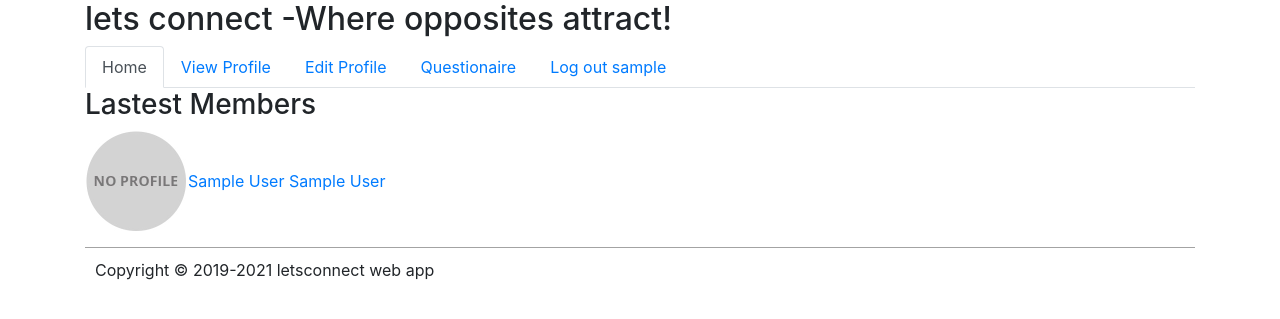
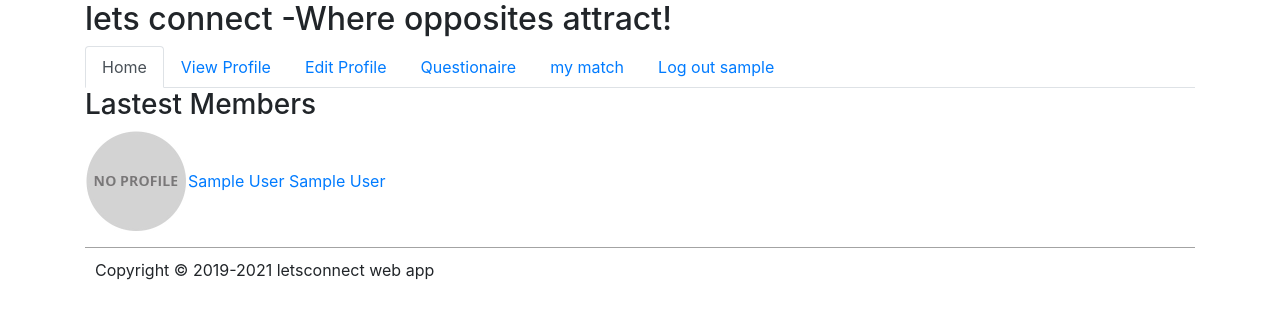
Before and after one commit to dnbworks/letsConnect, a PHP site: page /letsConnect/index.php in a window 1280 px wide. Shown: the top 319 px of the page. Run offline with PHP 8.4, Linux system fonts and the light colour scheme; the visitor is signed in with stand-in values (Sample User, id 1).

Commit message:
debugging

```diff
--- a/partials/navmenu.php
+++ b/partials/navmenu.php
@@ -21,6 +21,9 @@ if(isset($_SESSION['user_id'])){
         <a href="./Questionaire.php?<?php echo SID; ?>" class="nav-link">Questionaire</a>
     </li>
     <li class="nav-item">
+        <a href="./my-match.php?<?php echo SID; ?>" class="nav-link">my match </a>
+    </li>
+    <li class="nav-item">
         <a href="./logout.php" class="nav-link">Log out <?php echo $_SESSION['username']; ?> </a>
     </li>
 <?php
@@ -37,6 +40,9 @@ if(isset($_SESSION['user_id'])){
     </li>
     <li class="nav-item">
         <a href="./Questionaire.php?<?php echo SID; ?>" class="nav-link">Questionaire</a>
+    </li>
+    <li class="nav-item">
+        <a href="./my-match.php?<?php echo SID; ?>" class="nav-link">my match </a>
     </li>
     <li class="nav-item">
         <a href="./logout.php" class="nav-link">Log out <?php echo $_SESSION['username']; ?> </a>
@@ -58,6 +64,30 @@ if(isset($_SESSION['user_id'])){
         <a href="./Questionaire.php?<?php echo SID; ?>" class="nav-link active">Questionaire <span class="sr-only">(current)</span></a>
     </li>
     <li class="nav-item">
+        <a href="./my-match.php?<?php echo SID; ?>" class="nav-link">my match </a>
+    </li>
+    <li class="nav-item">
+        <a href="./logout.php" class="nav-link">Log out <?php echo $_SESSION['username']; ?> </a>
+    </li>
+<?php
+    } elseif($pageIndex == 5){
+?>
+  <li class="nav-item">
+        <a href="../index.php" class="nav-link">Home </a>
+    </li>
+    <li class="nav-item">
+        <a href="./view-profile.php?<?php echo SID; ?>" class="nav-link">View Profile</a>
+    </li>
+    <li class="nav-item">
+        <a href="./edit-profile.php?<?php echo SID; ?>" class="nav-link">Edit Profile </a>
+    </li>
+    <li class="nav-item">
+        <a href="./Questionaire.php?<?php echo SID; ?>" class="nav-link">Questionaire</a>
+    </li>
+    <li class="nav-item">
+        <a href="./my-match.php?<?php echo SID; ?>" class="nav-link active">my match <span class="sr-only">(current)</span></a>
+    </li>
+    <li class="nav-item">
         <a href="./logout.php" class="nav-link">Log out <?php echo $_SESSION['username']; ?> </a>
     </li>
 <?php
@@ -74,6 +104,9 @@ if(isset($_SESSION['user_id'])){
     </li>
     <li class="nav-item">
         <a href="./user/Questionaire.php?<?php echo SID; ?>" class="nav-link">Questionaire</a>
+    </li>
+    <li class="nav-item">
+        <a href="./my-match.php?<?php echo SID; ?>" class="nav-link">my match </a>
     </li>
     <li class="nav-item">
         <a href="user/logout.php" class="nav-link">Log out <?php echo $_SESSION['username']; ?> </a>
```
Also changed, not shown: user/my-match.php (renamed from user/my-mismatch.php, +22 -8 lines).
